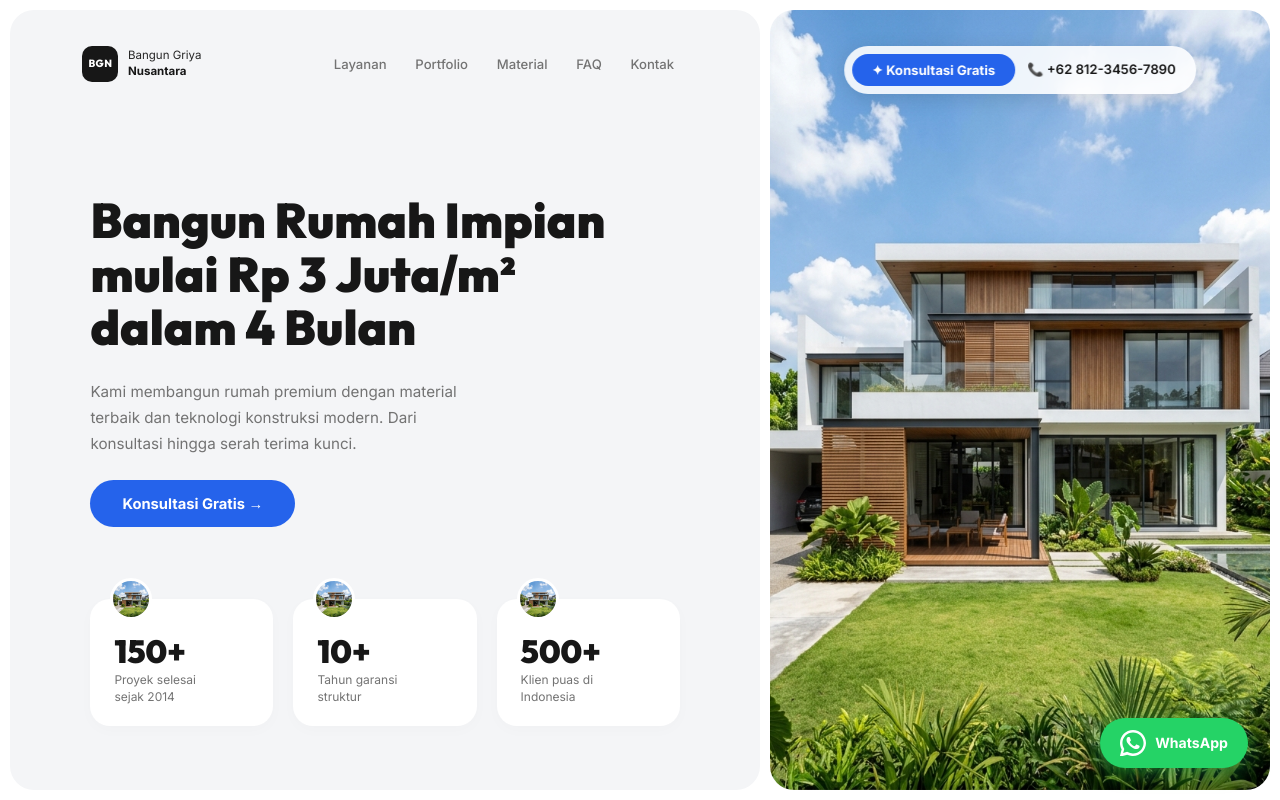
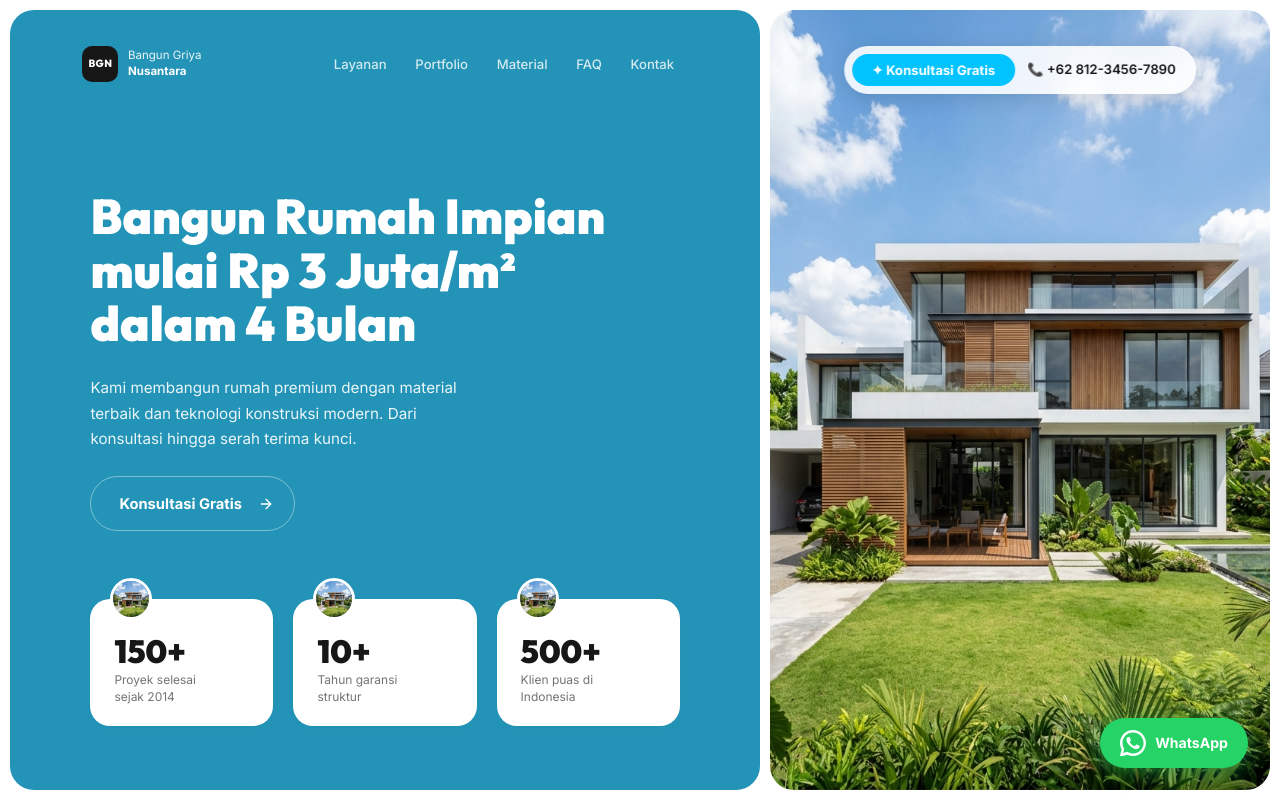
Before and after one commit to ythStevin0/Landing_Page, a React (Vite) app in the folder frontend/: page / in a window 1280 px wide. Shown: the top 800 px of the page. Built offline with nearby package versions, Linux system fonts and the light colour scheme; no server answers.

Commit message:
rubah warna dan hover button

```diff
--- a/frontend/src/features/about/AboutSection.css
+++ b/frontend/src/features/about/AboutSection.css
@@ -26,7 +26,7 @@
 }
 .about__frame-overlay {
   padding: 1rem 2rem 1.5rem;
-  background: var(--accent);
+  background: var(--primary);
   color: #fff;
 }
 .about__frame-text {
@@ -48,7 +48,7 @@
   align-items: flex-start;
   gap: 1.25rem;
   padding: 1.5rem 1.75rem;
-  background: var(--accent);
+  background: var(--primary);
   border-radius: var(--radius-md);
   transition: transform .25s, box-shadow .25s;
 }
--- a/frontend/src/features/hero/HeroSection.css
+++ b/frontend/src/features/hero/HeroSection.css
@@ -13,7 +13,7 @@
    LEFT PANEL
 ══════════════════════════════════════════ */
 .hero__left {
-  background: #f4f5f7; /* Background panel kiri menjadi abu-abu muda */
+  background: var(--primary); /* Teal Dominan */
   border-radius: 24px;
   padding: 9rem 5rem 4rem 5rem;   /* Padding atas diperbesar untuk memberi ruang bagi navbar absolut */
   position: relative; /* Menjadi acuan posisi absolut navbar */
@@ -52,10 +52,10 @@
 }
 .hero__logo-text {
   font-size: 0.72rem;
-  color: var(--text);
+  color: rgba(255, 255, 255, 0.9);
   line-height: 1.35;
 }
-.hero__logo-text strong { font-weight: 700; color: var(--dark); }
+.hero__logo-text strong { font-weight: 700; color: var(--white); }
 
 .hero__nav-links {
   display: flex;
@@ -66,11 +66,11 @@
   padding: 0.4rem 0.85rem;
   font-size: 0.82rem;
   font-weight: 500;
-  color: var(--muted);
+  color: rgba(255, 255, 255, 0.8);
   border-radius: 8px;
   transition: background .2s, color .2s;
 }
-.hero__nav-link:hover { background: var(--light-gray); color: var(--dark); }
+.hero__nav-link:hover { background: rgba(255, 255, 255, 0.1); color: var(--white); }
 
 /* Main Content */
 .hero__content {
@@ -85,7 +85,7 @@
 .hero__title {
   font-size: clamp(2rem, 3.8vw, 3.4rem);
   font-weight: 900;
-  color: var(--dark);
+  color: var(--white);
   line-height: 1.1;
 }
 .hero__title-mark {
@@ -98,13 +98,13 @@
   position: absolute;
   left: 0; bottom: 1px;
   width: 100%; height: 7px;
-  background: #fbbf24;
+  background: var(--accent); /* Cyan underline */
   border-radius: 4px;
   z-index: -1;
 }
 .hero__desc {
   font-size: 0.95rem;
-  color: var(--muted);
+  color: rgba(255, 255, 255, 0.9);
   max-width: 400px;
   line-height: 1.7;
 }
@@ -113,15 +113,15 @@
   align-items: center;
   align-self: flex-start;
   padding: 0.9rem 2rem;
-  background: var(--accent);
-  color: #fff;
+  background: var(--white);
+  color: var(--primary);
   font-size: 0.92rem;
   font-weight: 700;
   border-radius: 50px; /* pill shape — matches reference */
   transition: background .2s, transform .15s, box-shadow .2s;
 }
 .hero__cta:hover {
-  background: var(--accent-hover);
+  background: var(--light-gray);
   transform: translateY(-2px);
   box-shadow: 0 8px 24px rgba(0,0,0,.2);
 }
--- a/frontend/src/features/hero/HeroSection.jsx
+++ b/frontend/src/features/hero/HeroSection.jsx
@@ -1,4 +1,5 @@
 import heroImg from '../../assets/hero-house.png';
+import { FlowButton } from '../../shared/components/FlowButton';
 import './HeroSection.css';
 
 const NAV_LINKS = ['Layanan', 'Portfolio', 'Material', 'FAQ'];
@@ -48,9 +49,7 @@ export default function HeroSection() {
             Kami membangun rumah premium dengan material terbaik dan teknologi
             konstruksi modern. Dari konsultasi hingga serah terima kunci.
           </p>
-          <button className="hero__cta" onClick={() => scrollTo('#kontak')}>
-            Konsultasi Gratis →
-          </button>
+          <FlowButton text="Konsultasi Gratis" href="#kontak" />
         </div>
 
         {/* Stats */}
--- a/frontend/src/features/services/ServicesSection.css
+++ b/frontend/src/features/services/ServicesSection.css
@@ -113,18 +113,19 @@
 .m-card__btn {
   padding: 0.55rem 1rem;
   border-radius: 50px;
-  background: linear-gradient(135deg, #0284c7, #0369a1);
+  background: var(--accent);
   color: #fff;
   font-size: 0.8rem;
   font-weight: 600;
   border: none;
   cursor: pointer;
-  box-shadow: 0 4px 12px rgba(2, 132, 199, 0.3);
-  transition: transform 0.2s, box-shadow 0.2s;
+  box-shadow: 0 4px 12px rgba(0, 195, 255, 0.3);
+  transition: transform 0.2s, box-shadow 0.2s, background 0.2s;
 }
 .m-card__btn:hover {
   transform: translateY(-2px);
-  box-shadow: 0 6px 16px rgba(2, 132, 199, 0.4);
+  background: var(--accent-hover);
+  box-shadow: 0 6px 16px rgba(0, 195, 255, 0.4);
 }
 
 /* Modal styles */
--- /dev/null
+++ b/frontend/src/shared/components/FlowButton.css
@@ -0,0 +1,86 @@
+.flow-btn {
+  position: relative;
+  display: inline-flex;
+  align-items: center;
+  gap: 0.25rem;
+  overflow: hidden;
+  border-radius: 100px;
+  border: 1.5px solid rgba(255, 255, 255, 0.4);
+  background: transparent;
+  padding: 0.9rem 2.5rem;
+  font-size: 0.92rem;
+  font-weight: 700;
+  color: #fff;
+  cursor: pointer;
+  transition: all 600ms cubic-bezier(0.23, 1, 0.32, 1);
+  text-decoration: none;
+  width: fit-content;
+}
+
+.flow-btn:hover {
+  border-color: transparent;
+  color: var(--primary);
+}
+
+.flow-btn:active {
+  transform: scale(0.95);
+}
+
+.flow-btn__arrow-left {
+  position: absolute;
+  width: 1rem;
+  height: 1rem;
+  left: -25%;
+  stroke: #fff;
+  fill: none;
+  z-index: 9;
+  transition: all 800ms cubic-bezier(0.34, 1.56, 0.64, 1);
+}
+.flow-btn:hover .flow-btn__arrow-left {
+  left: 1.2rem;
+  stroke: var(--primary);
+}
+
+.flow-btn__text {
+  position: relative;
+  z-index: 1;
+  transform: translateX(-0.75rem);
+  transition: all 800ms ease-out;
+}
+.flow-btn:hover .flow-btn__text {
+  transform: translateX(0.75rem);
+}
+
+.flow-btn__circle {
+  position: absolute;
+  top: 50%;
+  left: 50%;
+  transform: translate(-50%, -50%);
+  width: 1rem;
+  height: 1rem;
+  background: #fff;
+  border-radius: 50%;
+  opacity: 0;
+  transition: all 800ms cubic-bezier(0.19, 1, 0.22, 1);
+  z-index: 0;
+}
+.flow-btn:hover .flow-btn__circle {
+  width: 300px;
+  height: 300px;
+  opacity: 1;
+}
+
+.flow-btn__arrow-right {
+  position: absolute;
+  width: 1rem;
+  height: 1rem;
+  right: 1.25rem;
+  stroke: #fff;
+  fill: none;
+  z-index: 9;
+  transition: all 800ms cubic-bezier(0.34, 1.56, 0.64, 1);
+}
+.flow-btn:hover .flow-btn__arrow-right {
+  right: -25%;
+  stroke: var(--primary);
+}
--- /dev/null
+++ b/frontend/src/shared/components/FlowButton.jsx
@@ -0,0 +1,22 @@
+import { ArrowRight } from 'lucide-react';
+import './FlowButton.css';
+
+export function FlowButton({ text = "Konsultasi Gratis", href }) {
+  const Component = href ? 'a' : 'button';
+
+  return (
+    <Component href={href} className="flow-btn">
+      {/* Left arrow */}
+      <ArrowRight className="flow-btn__arrow-left" />
+
+      {/* Text */}
+      <span className="flow-btn__text">{text}</span>
+
+      {/* Expanding Circle */}
+      <span className="flow-btn__circle"></span>
+
+      {/* Right arrow */}
+      <ArrowRight className="flow-btn__arrow-right" />
+    </Component>
+  );
+}
--- a/frontend/src/shared/components/Navbar.css
+++ b/frontend/src/shared/components/Navbar.css
@@ -42,7 +42,7 @@
   width: 26px;
   height: 26px;
   border-radius: 50%;
-  background: radial-gradient(circle at 35% 35%, #ffffff 0%, #93c5fd 35%, #3b82f6 85%, #1d4ed8 100%);
+  background: radial-gradient(circle at 35% 35%, #ffffff 0%, #00c3ff 35%, #2394b7 85%, #1a7895 100%);
   box-shadow: inset -2px -2px 4px rgba(0,0,0,0.2), 1px 2px 4px rgba(0,0,0,0.1);
 }
 .navbar__brand-text {
--- a/frontend/src/shared/styles/globals.css
+++ b/frontend/src/shared/styles/globals.css
@@ -11,8 +11,10 @@
 
   /* Kombinasi Klien */
   --dark:        #171717; /* Hitam pekat untuk teks heading & footer */
-  --accent:      #2563eb; /* Biru utama untuk tombol / elemen interaktif */
-  --accent-hover:#1d4ed8; /* Biru gelap untuk hover tombol */
+  --primary:     #2394B7; /* Teal Blue Dominan dari referensi */
+  --primary-hover:#1A7895;
+  --accent:      #00C3FF; /* Cyan Terang Pelengkap dari referensi */
+  --accent-hover:#00A8DD;
 
   --font-heading: 'Outfit', sans-serif;
   --font-body:    'Inter', sans-serif;
```
